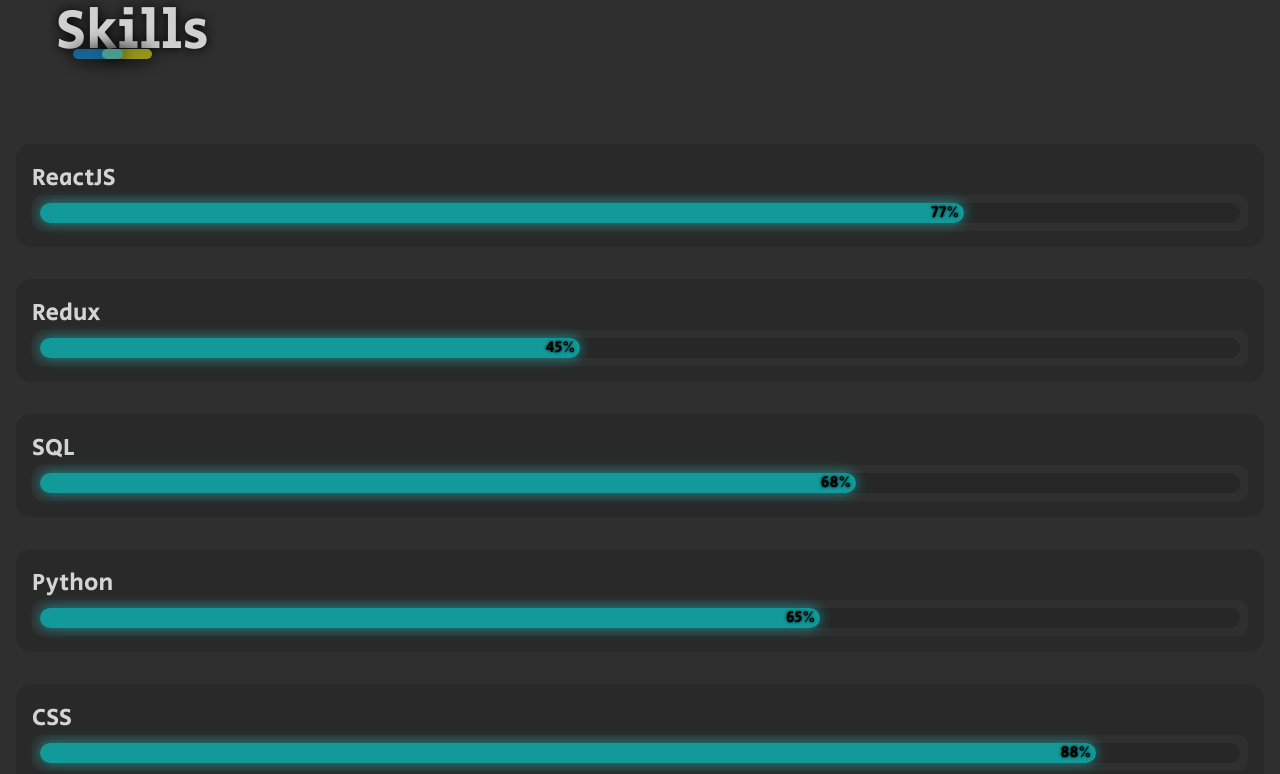
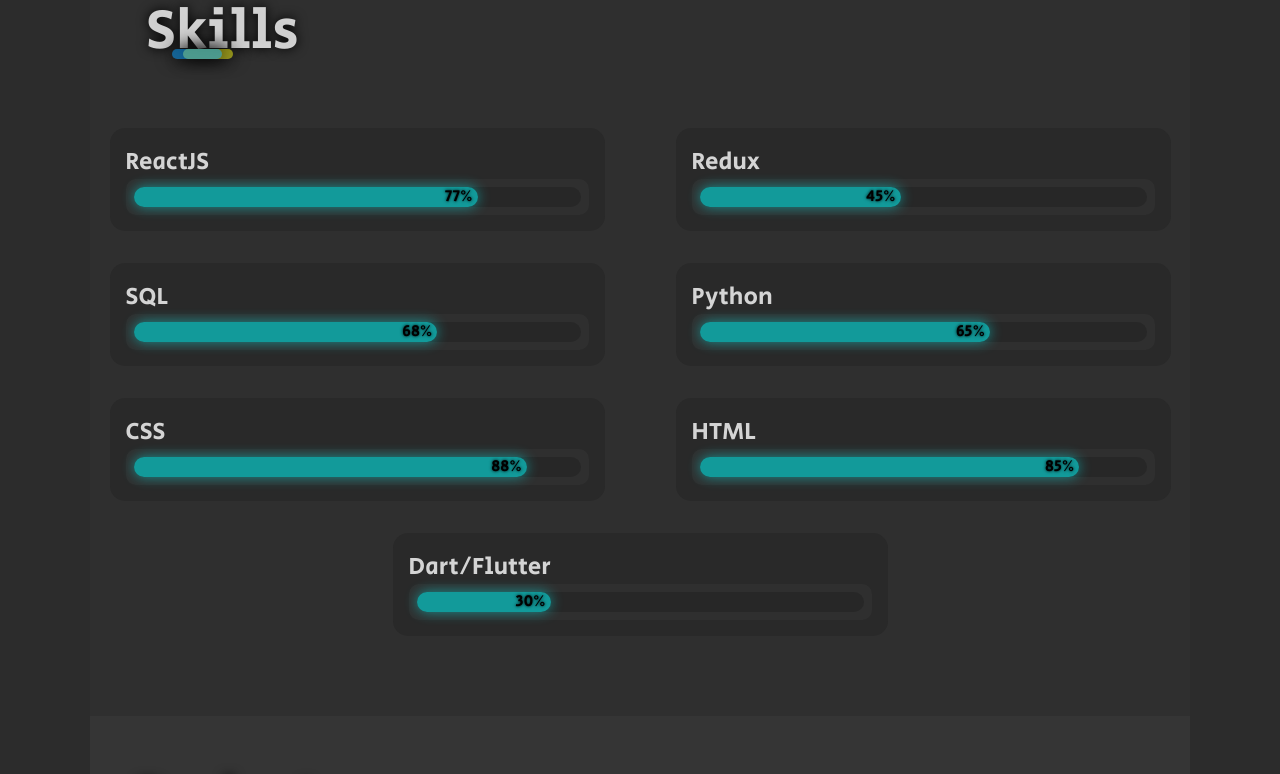
Before and after one commit to mweglowski/old_portfolio, a React (Create React App) app: page / in a window 1280 px wide. Shown: the part 1320-2094 px from the top of the page. Built offline with nearby package versions, Linux system fonts and the light colour scheme.

Commit message:
responsiveness

```diff
--- a/src/App.css
+++ b/src/App.css
@@ -1,3 +1,8 @@
+.app {
+	margin: auto;
+	max-width: 1100px;
+}
+
 .about-section-image {
 	height: 100vh;
 	position: fixed;
--- a/src/components/Navbar/Navbar.css
+++ b/src/components/Navbar/Navbar.css
@@ -3,12 +3,14 @@
   display: flex;
   flex-direction: column;
   width: 100%;
+  max-width: 1100px;
   padding: 0.7em 1em;
 
   background-color: #2e2e2ed8;
   /* font-family: 'Quicksand', 'sans-serif'; */
   font-family: Verdana, Geneva, Tahoma, sans-serif;
   z-index: 10;
+  transition: 1s;
 }
 
 .navbar-logo-button-wrapper {
--- a/src/components/Skills/Skill.css
+++ b/src/components/Skills/Skill.css
@@ -1,7 +1,9 @@
 .skill {
 	display: flex;
 	flex-direction: column;
-	margin: 1em;
+	width: 90%;
+	max-width: 530px;
+	margin: auto;
 	padding: 1em;
 	background-color: #292929;
 	border-radius: 15px;
@@ -76,3 +78,11 @@
 		transform: translateX(0);
 	}
 }
+
+
+@media screen and (min-width: 740px) {
+	.skill {
+		width: auto;
+		min-width: 45%;
+	}
+}
--- a/src/components/Skills/SkillsList.css
+++ b/src/components/Skills/SkillsList.css
@@ -1,4 +1,12 @@
 .skills-list {
 	display: flex;
 	flex-direction: column;
+	gap: 2rem;
 }
+
+@media screen and (min-width: 740px) {
+	.skills-list {
+		flex-direction: row;
+		flex-wrap: wrap;
+	}
+}
--- a/src/index.css
+++ b/src/index.css
@@ -8,6 +8,10 @@
   padding: 0;
   scroll-behavior: smooth;
   font-family: "Secular One", "Verdana";
+}
+
+body {
+  background-color: #2c2c2c;
 }
 
 ::-webkit-scrollbar-thumb {
```
